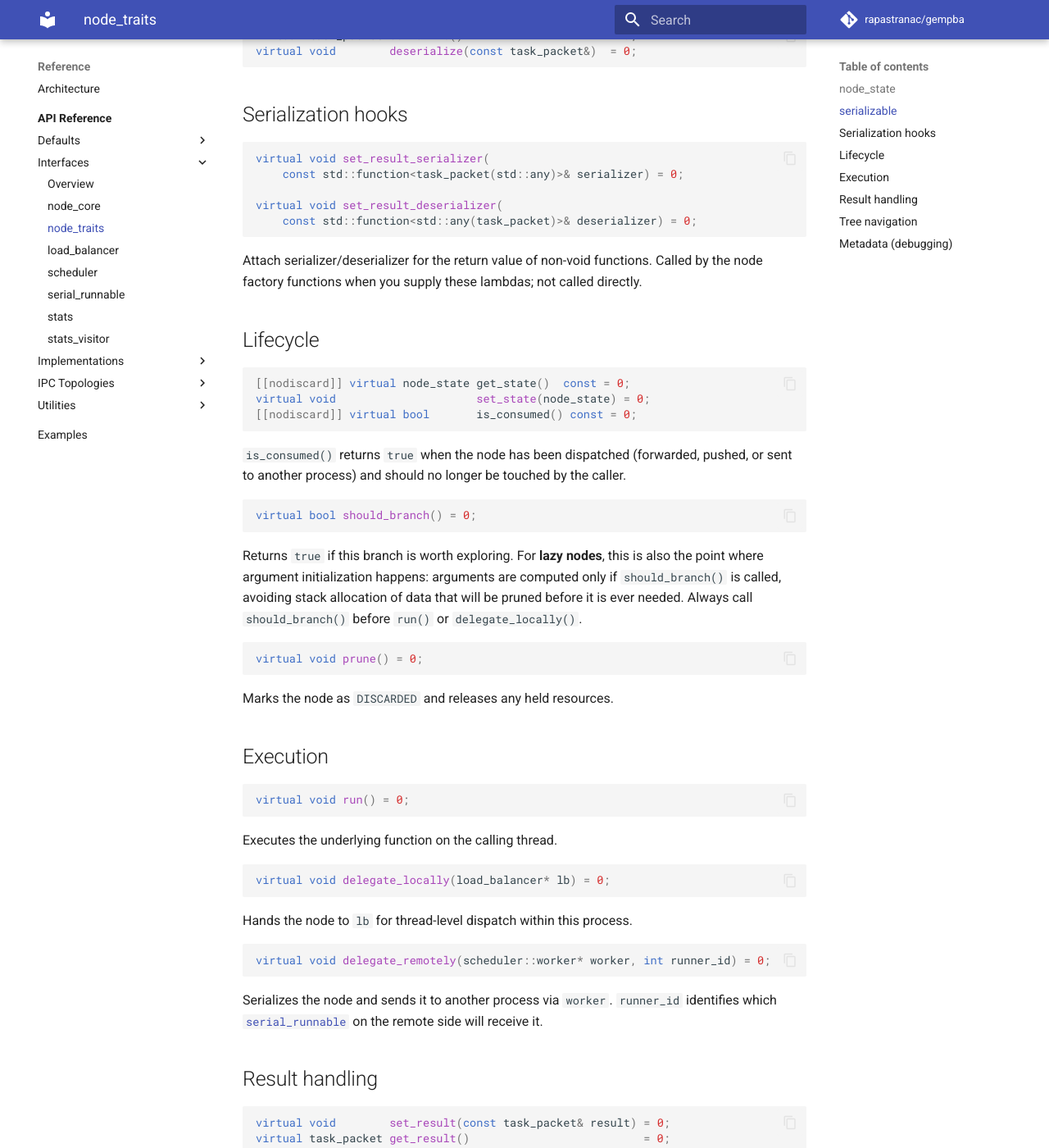
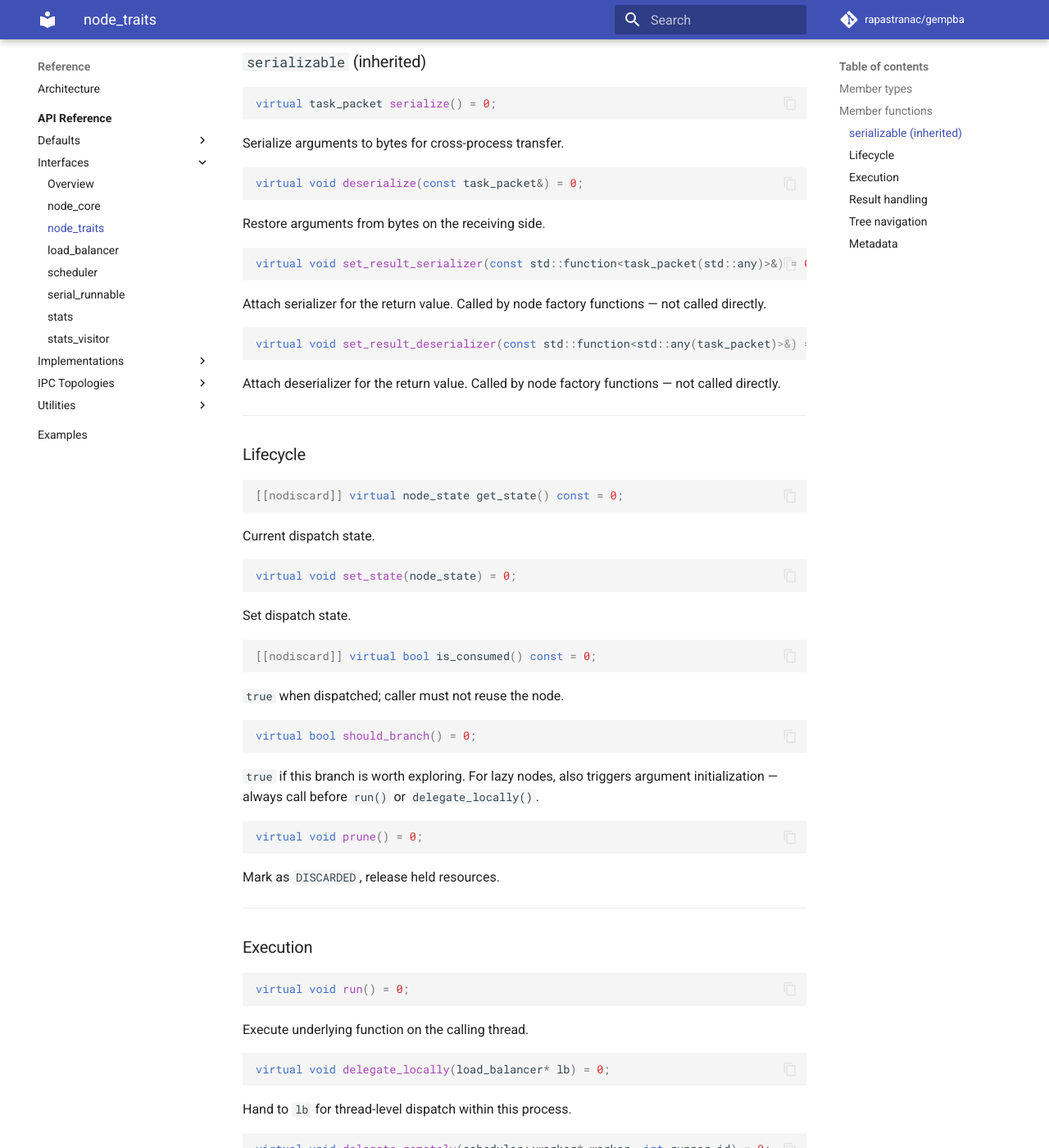
Before and after one commit to rapastranac/gempba-docs, an MkDocs documentation site: the page built from docs/reference/interfaces/node-traits.md, in a window 1280 px wide and 1400 px high, scrolled down 918 px. Shown: the whole window at 82% size. Built offline with MkDocs 1.6.1 and Material for MkDocs 9.7.7, drawn with Linux system fonts in a browser that asks for light colours; comment, search, counter and statistics services are not loaded; some of the changed text lies outside the part shown.

Commit message:
#8 Reformat node_traits reference to code-block-per-method style

````diff
--- a/docs/reference/interfaces/node-traits.md
+++ b/docs/reference/interfaces/node-traits.md
@@ -4,131 +4,168 @@
 #include <gempba/core/node_traits.hpp>  // included automatically via gempba.hpp
 ```
 
-`node_traits<T>` is the abstract interface contract every node must satisfy. It is templated on `T`, the handle type used for tree navigation:
+Abstract interface contract for all node types. Templated on `T` — the handle type used for tree navigation.
 
-- `node_traits<node>` — satisfied by `node` (the user-facing concrete handle)
-- `node_traits<shared_ptr<node_core>>` — satisfied by `node_core` (the implementation layer)
+| Instantiation | Handle type |
+|---|---|
+| `node_traits<node>` | user-facing `node` handle |
+| `node_traits<shared_ptr<node_core>>` | implementation layer |
 
-`node_traits` extends [`serializable`](#serializable), which contributes `serialize()` and `deserialize()`.
+Extends [`serializable`](#serializable). Load balancers and the scheduler program against `node_traits<node>` only.
 
-Load balancers and the scheduler program against `node_traits<node>`. They depend on no concrete class — only this contract.
+---
 
-## `node_state`
+## Member types
 
 ```cpp
 enum node_state {
-    UNUSED,                   // created, not yet submitted
-    FORWARDED,                // executed on the current thread
-    PUSHED,                   // handed to another thread within this process
-    DISCARDED,                // pruned before it ran
-    RETRIEVED,                // result collected
-    SENT_TO_ANOTHER_PROCESS   // handed off to another process
+    UNUSED,
+    FORWARDED,
+    PUSHED,
+    DISCARDED,
+    RETRIEVED,
+    SENT_TO_ANOTHER_PROCESS
 };
 ```
 
-## `serializable`
+---
 
-Inherited base. Required for nodes that cross process boundaries:
+## Member functions
+
+### `serializable` (inherited)
 
 ```cpp
-virtual task_packet serialize()                      = 0;
-virtual void        deserialize(const task_packet&)  = 0;
+virtual task_packet serialize() = 0;
 ```
-
-## Serialization hooks
+Serialize arguments to bytes for cross-process transfer.
 
 ```cpp
-virtual void set_result_serializer(
-    const std::function<task_packet(std::any)>& serializer) = 0;
-
-virtual void set_result_deserializer(
-    const std::function<std::any(task_packet)>& deserializer) = 0;
+virtual void deserialize(const task_packet&) = 0;
 ```
-
-Attach serializer/deserializer for the return value of non-void functions. Called by the node factory functions when you supply these lambdas; not called directly.
-
-## Lifecycle
+Restore arguments from bytes on the receiving side.
 
 ```cpp
-[[nodiscard]] virtual node_state get_state()  const = 0;
-virtual void                     set_state(node_state) = 0;
-[[nodiscard]] virtual bool       is_consumed() const = 0;
+virtual void set_result_serializer(const std::function<task_packet(std::any)>&) = 0;
 ```
+Attach serializer for the return value. Called by node factory functions — not called directly.
 
-`is_consumed()` returns `true` when the node has been dispatched (forwarded, pushed, or sent to another process) and should no longer be touched by the caller.
+```cpp
+virtual void set_result_deserializer(const std::function<std::any(task_packet)>&) = 0;
+```
+Attach deserializer for the return value. Called by node factory functions — not called directly.
+
+---
+
+### Lifecycle
+
+```cpp
+[[nodiscard]] virtual node_state get_state() const = 0;
+```
+Current dispatch state.
+
+```cpp
+virtual void set_state(node_state) = 0;
+```
+Set dispatch state.
+
+```cpp
+[[nodiscard]] virtual bool is_consumed() const = 0;
+```
+`true` when dispatched; caller must not reuse the node.
 
 ```cpp
 virtual bool should_branch() = 0;
 ```
-
-Returns `true` if this branch is worth exploring. For **lazy nodes**, this is also the point where argument initialization happens: arguments are computed only if `should_branch()` is called, avoiding stack allocation of data that will be pruned before it is ever needed. Always call `should_branch()` before `run()` or `delegate_locally()`.
+`true` if this branch is worth exploring. For lazy nodes, also triggers argument initialization — always call before `run()` or `delegate_locally()`.
 
 ```cpp
 virtual void prune() = 0;
 ```
+Mark as `DISCARDED`, release held resources.
 
-Marks the node as `DISCARDED` and releases any held resources.
+---
 
-## Execution
+### Execution
 
 ```cpp
 virtual void run() = 0;
 ```
-
-Executes the underlying function on the calling thread.
+Execute underlying function on the calling thread.
 
 ```cpp
 virtual void delegate_locally(load_balancer* lb) = 0;
 ```
-
-Hands the node to `lb` for thread-level dispatch within this process.
+Hand to `lb` for thread-level dispatch within this process.
 
 ```cpp
 virtual void delegate_remotely(scheduler::worker* worker, int runner_id) = 0;
 ```
+Serialize and send to another process via `worker`. `runner_id` selects the matching [`serial_runnable`](serial-runnable.md) on the remote side.
 
-Serializes the node and sends it to another process via `worker`. `runner_id` identifies which [`serial_runnable`](serial-runnable.md) on the remote side will receive it.
+---
 
-## Result handling
+### Result handling
 
 ```cpp
-virtual void        set_result(const task_packet& result) = 0;
-virtual task_packet get_result()                          = 0;
-virtual std::any    get_any_result()                      = 0;
-[[nodiscard]] virtual bool is_result_ready() const        = 0;
+virtual void set_result(const task_packet&) = 0;
 ```
-
-For non-void functions, the return value travels back as a serialized `task_packet` and is stored here. `get_any_result()` deserializes it to `std::any` for type-erased retrieval.
-
-## Tree navigation
+Store serialized return value.
 
 ```cpp
-virtual T get_root()                   = 0;
-virtual void set_parent(const T&)      = 0;
-[[nodiscard]] virtual T get_parent()   = 0;
+virtual task_packet get_result() = 0;
+```
+Retrieve serialized return value.
+
+```cpp
+virtual std::any get_any_result() = 0;
+```
+Deserialize return value to `std::any`.
+
+```cpp
+[[nodiscard]] virtual bool is_result_ready() const = 0;
+```
+`true` if a result has been stored.
+
+---
+
+### Tree navigation
+
+```cpp
+virtual T get_root() = 0;
+```
+Root of this node's subtree.
+
+```cpp
+virtual void set_parent(const T&) = 0;
+virtual T    get_parent() = 0;
 ```
 
 ```cpp
-[[nodiscard]] virtual T get_leftmost_child()        = 0;
+[[nodiscard]] virtual T get_leftmost_child() = 0;
 [[nodiscard]] virtual T get_second_leftmost_child() = 0;
-virtual void remove_leftmost_child()                = 0;
-virtual void remove_second_leftmost_child()         = 0;
+virtual void            remove_leftmost_child() = 0;
+virtual void            remove_second_leftmost_child() = 0;
 ```
 
 ```cpp
 [[nodiscard]] virtual T get_leftmost_sibling() = 0;
-[[nodiscard]] virtual T get_left_sibling()     = 0;
-[[nodiscard]] virtual T get_right_sibling()    = 0;
 ```
+Returns `this` if already the leftmost child of its parent.
 
-`get_leftmost_sibling()` — returns `this` if it is already the leftmost child; otherwise returns the leftmost child of the parent.
-`get_left_sibling()` — the child immediately to the left in the parent's child list, or null if `this` is leftmost.
-`get_right_sibling()` — the child immediately to the right, or null if `this` is rightmost.
+```cpp
+[[nodiscard]] virtual T get_left_sibling() = 0;
+```
+Sibling immediately to the left; null if `this` is leftmost.
+
+```cpp
+[[nodiscard]] virtual T get_right_sibling() = 0;
+```
+Sibling immediately to the right; null if `this` is rightmost.
 
 ```cpp
 [[nodiscard]] virtual int get_children_count() const = 0;
-virtual void add_child(const T& child)               = 0;
-virtual void remove_child(T& child)                  = 0;
+virtual void              add_child(const T& child) = 0;
+virtual void              remove_child(T& child) = 0;
 ```
 
 ```cpp
@@ -136,16 +173,18 @@ virtual void remove_child(T& child)                  = 0;
 virtual std::list<T> get_children() = 0;
 ```
 
-## Metadata (debugging)
+---
+
+### Metadata
 
 ```cpp
-[[nodiscard]] virtual bool           is_dummy()        const = 0;
-[[nodiscard]] virtual std::thread::id get_thread_id()  const = 0;
-[[nodiscard]] virtual int            get_node_id()     const = 0;
-[[nodiscard]] virtual int            get_forward_count() const = 0;
-[[nodiscard]] virtual int            get_push_count()  const = 0;
+[[nodiscard]] virtual bool            is_dummy()          const = 0;
+[[nodiscard]] virtual std::thread::id get_thread_id()     const = 0;
+[[nodiscard]] virtual int             get_node_id()       const = 0;
+[[nodiscard]] virtual int             get_forward_count() const = 0;
+[[nodiscard]] virtual int             get_push_count()    const = 0;
 ```
 
-- `is_dummy()` — `true` for placeholder nodes created without arguments (e.g. `create_dummy_node`).
-- `get_node_id()` — unique within the owning thread; not globally unique.
-- `get_forward_count()` and `get_push_count()` — should never exceed 1; useful for diagnosing double-dispatch bugs.
+`is_dummy()` — `true` for placeholder nodes created without arguments.
+`get_node_id()` — unique within the owning thread; not globally unique.
+`get_forward_count()` / `get_push_count()` — should never exceed 1; useful for diagnosing double-dispatch bugs.
````
